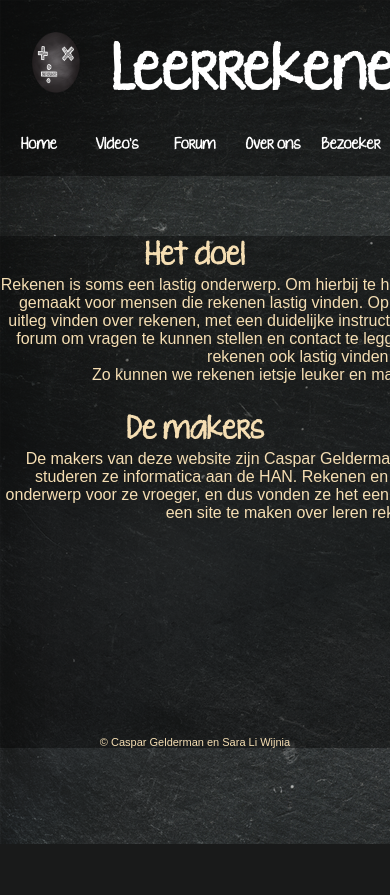
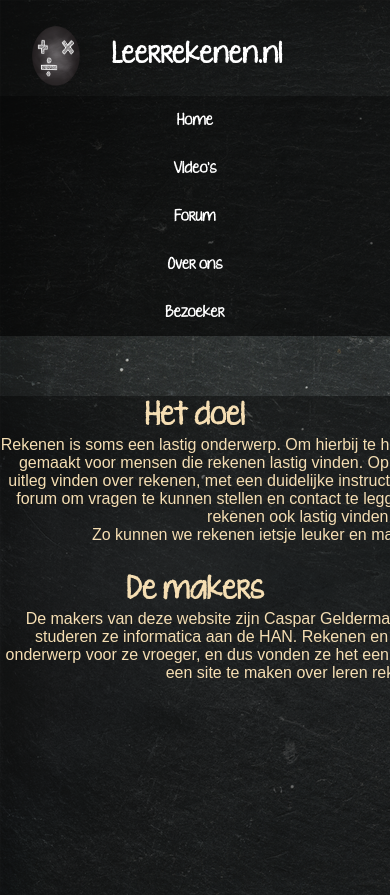
Before and after one commit to CasparGelderman/Website, a PHP site: page /over-ons.html in a window 390 px wide; the page is wider, and only the part inside the window is pictured. Shown: the top 895 px of that part. Before the commit the page ends 844 px from the top of that part, so only its background shows below. Run offline with PHP 8.4, Linux system fonts and the light colour scheme.

Commit message:
menu mobile
menu

```diff
--- a/over-ons.html
+++ b/over-ons.html
@@ -17,7 +17,7 @@
   <nav id="mainnav">
     <ul>
       <li>
-        <a href="#">Home</a>
+        <a href="index.html">Home</a>
       </li>
       <li>
         <a href="Video's.html">Video's</a>
--- a/stylesheet.css
+++ b/stylesheet.css
@@ -46,6 +46,16 @@
     width: 420px;
     height: 315px;
  }
+ #mainnav ul {
+    list-style: none;
+    display: flex;
+}
+
+#mainnav li {
+    width: 100%;
+    text-align: center;
+    position: relative;
+}
 
 #mainnav a {
     color: white;
@@ -60,20 +70,9 @@
 }
 
 #mainnav a:hover {
-    text-decoration: underline;
+    text-decoration: none;
     color: pink;
-    background: rgba(0, 0, 0, 0.4);
-}
-
-#mainnav ul {
-    list-style: none;
-    display: flex;
-}
-
-#mainnav li {
-    width: 100%;
-    text-align: center;
-    position: relative;
+    background: rgba(0, 0, 0, 0.9);
 }
 
 #mainnav li:hover .submenu > li {
@@ -181,18 +180,52 @@ footer p {
 
 /*
 
+/* mobile */
 @media only screen and (max-width: 400px) {
-    body {
 
+#mainnav {
+    background-color: rgba(0, 0, 0,0.6);
+}
+    header h2 {
+        padding-top: 20px;
+
+        font-size: 22px;
     }
+    header img {
+        padding-bottom: 10px;
+        padding-top: 10px;
+     width: 80px;
+     height: 80px;
+    }
+    #mainnav ul {
+      flex-direction: column;
+    }
+#mainnav a {
+    height: 48px;
+}
+.submenu {
+    position: static;
+    width: 100%;
+}
+.submenu a {
+    width: 95%;
+    margin: 0auto;
+background-color: rgba(99, 99, 99, 0.3);
+}
 }
 
+/* Tablets */
 @media only screen and (min-width: 401px) and (max-width: 960px) {
     body {
 
     }
+
+    #mainnav {
+        background-color: red;
+    }
 }
 
+/* desktops */
 @media only screen and (min-width: 961px) {
     body {
 
```
